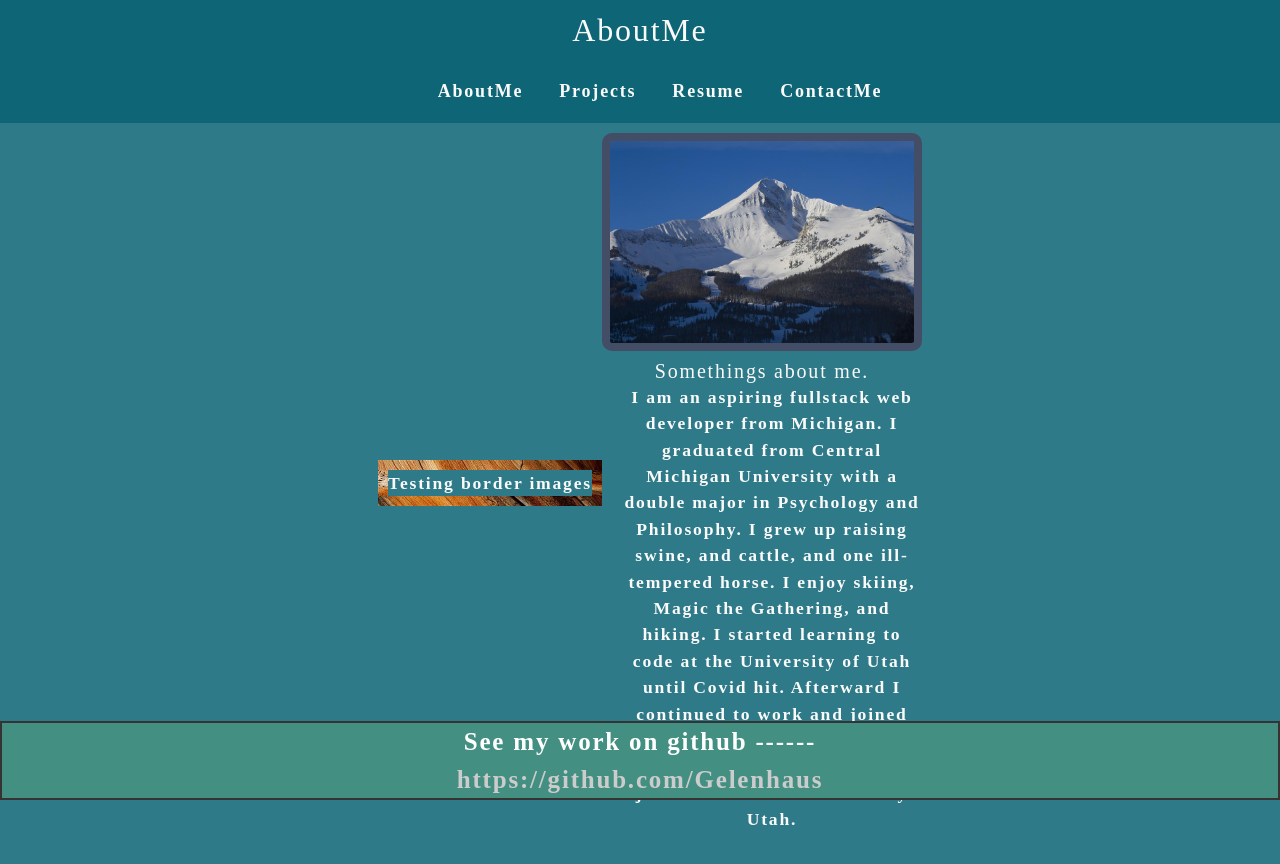
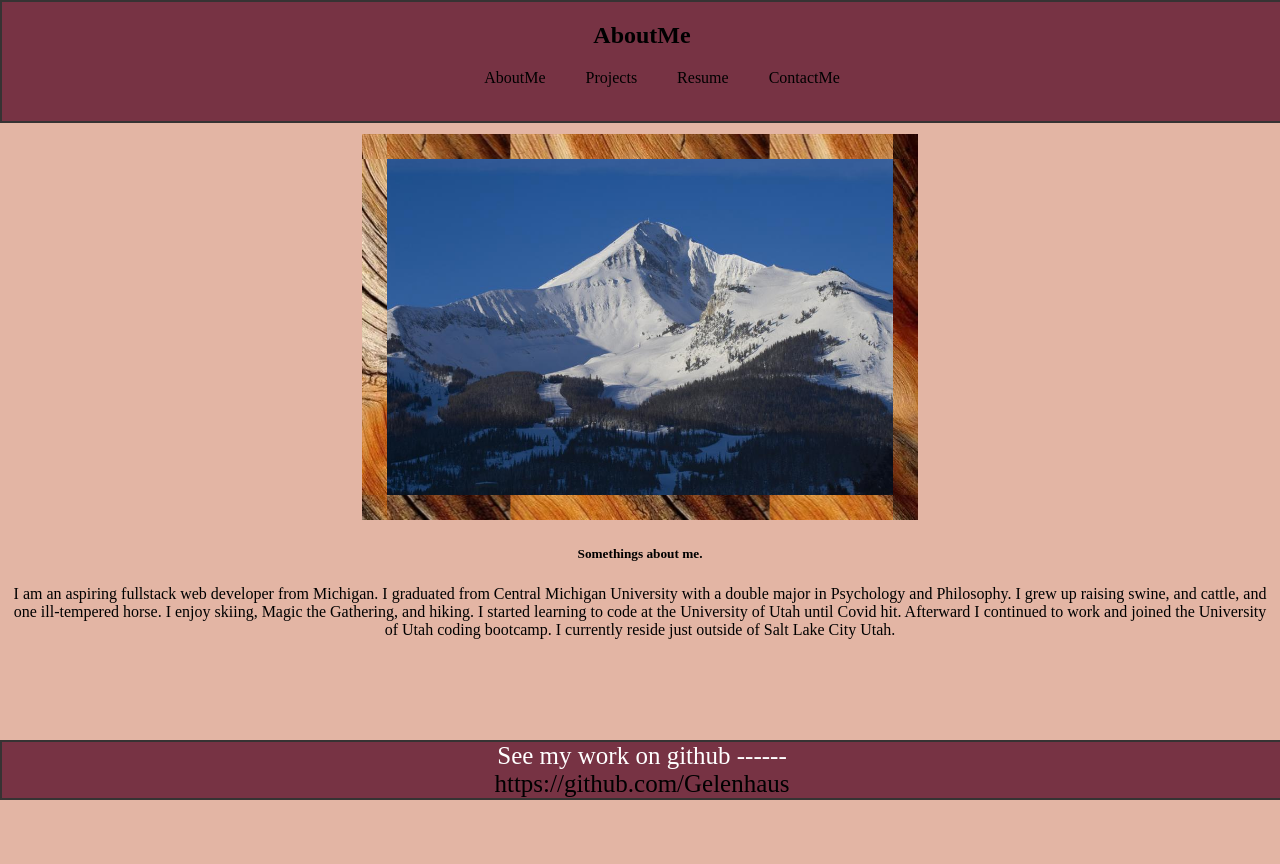
Before and after one commit to Gelenhaus/elenbaasReactPortfolio, a React (Create React App) app: page / in a window 1280 px wide. Shown: the top 864 px of the page. After the commit the page ends 800 px from the top, so only its background shows below. Built offline with nearby package versions, Linux system fonts and the light colour scheme.

Commit message:
A small change

```diff
--- a/src/App.js
+++ b/src/App.js
@@ -3,8 +3,9 @@ import Nav from './components/Nav/index';
 import AboutMe from './components/AboutMe/index';
 import Projects from './components/Projects/index';
 import Footer from './components/Footer/index';
-import ContactMe from './components/ContactMe/index'
-import Resume from './components/Resume/index'
+import ContactMe from './components/ContactMe/index';
+import Resume from './components/Resume/index';
+
 
 function App() {
 
@@ -30,13 +31,12 @@ function App() {
   }
 
   return (
-    <div class="banner">
-      <section class="banner">
+    <div >
+      <section >
         <Nav currentCategory={currentCategory} setCurrentCategory={setCurrentCategory} />
         <section>
           {changeCategory(currentCategory)}
         </section>
-
         <Footer />
       </section>
     </div>
--- a/src/components/AboutMe/index.js
+++ b/src/components/AboutMe/index.js
@@ -1,28 +1,16 @@
 import React from 'react';
-import cover from '../../assets/cover/myReactPortfolioBackground.jpeg';
-import Button from 'react-bootstrap/Button';
 import mountainPicture from '../../assets/mountain/bigsky.jpeg';
-import woodPic from '../../assets/wood/woodgrain.jpeg';
 
 function AboutMe() {
     return (
-
-
-
-        <section className="outsideBox">
-
-            <div>
-                <p className="customBorder">Testing border images</p>
-            </div>
-
-            <div class="card">
-                <img class="card-image-top" src={mountainPicture} alt="A mountain top.">
-                </img>
-                <div class="card-body">
-                    <h5 class="card-title">
+        <section>
+            <div className="box">
+                <div className="box">
+                    <img className="customBorder" src={mountainPicture} alt="A mountain top."></img>
+                    <h5>
                         Somethings about me.
                     </h5>
-                    <p class="card-text">
+                    <p>
                     I am an aspiring fullstack web developer from Michigan.
 
                     I graduated from Central Michigan University with a double major in Psychology and Philosophy.
@@ -37,36 +25,13 @@ function AboutMe() {
 
                     I currently reside just outside of Salt Lake City Utah.
                 </p>
+                </div>
 
-
+            <div >
 
                 </div>
             </div>
-
-
-            {/* <h1 id="about">About me</h1>
-            <p>My name is Gerrit Elenbaas
-
-            I am an aspiring fullstack web developer from Michigan.
-
-            I graduated from Central Michigan University with a double major in Psychology and Philosophy.
-
-            I grew up raising swine, and cattle, and one ill-tempered horse.
-
-            I am enjoy skiing, Magic the Gathering, and hiking.
-
-            I started learning to code at the University of Utah until Covid hit.
-
-            Afterward I continued to work and joined the University of Utah coding bootcamp.
-
-            I currently reside just outside of Salt Lake City Utah.
-            </p>
-            <img src={cover} className="myNaturePhoto" alt="cover" /> */}
-
-
         </section>
-
-
     );
 }
 
--- a/src/components/Nav/index.js
+++ b/src/components/Nav/index.js
@@ -6,13 +6,13 @@ function Nav(props) {
 
     return (
         <header >
-            <div className="outsideBox">
-                <h2 class="container">
+            <div >
+                <h2>
                     {props.currentCategory}
                 </h2>
             </div>
             <div>
-                <nav className="outsideBox">
+                <nav className="nav">
                     <ul>
                         {options.map(thang => (
                             < a
--- a/src/components/Resume/index.js
+++ b/src/components/Resume/index.js
@@ -1,13 +1,13 @@
 import React from 'react';
-import resume from '../Resume/ResumeGSE.txt';
+import resume from '../Resume/GEResume2022 (1).pdf';
 
 
 
 function Resume() {
     return (
-        <section className="projects">
-            <div className="resumeDownload">
-                <a href={resume} className="href" download>Click to download resume</a>
+        <section >
+            <div className="resumeBox">
+                <a href={resume} download>Click to download resume</a>
             </div>
         </section>
 
--- a/src/index.css
+++ b/src/index.css
@@ -1,382 +1,20 @@
-main {
-	margin: 0 auto;
-	max-width: 90%;
-  padding: 50px 30px;
-
-
-}
-
-
 :root {
-  --primary: #8c54ff;
-  --secondary: #F3A847;
-  --tertiary: #B12704;
-  --light: #fafafa;
-  --baLoo: #086272d7;
-  --darker: #111111;
-  --error: rgb(228, 46, 1);
-  --spacing-one: calc(1rem * 0.5);
-  --spacing-two: calc(1rem);
-  --spacing-five: calc(2.5rem);
-
-
-}
-
-.customBorder {
-  border-width: 10px;
-  border-style: solid;
-  border-image-repeat:stretch;
-  border-image-source: url("./assets/wood/woodgrain.jpeg");
-  border-image-slice: 20;
-
-
-}
-
-
-
-
-.href {
-  text-decoration: none;
-  color: #cccccc;
-}
-
-* {
-  box-sizing: border-box;
-}
-
-html,
-body {
-  min-height: 100%;
+  --green: rgb(172, 243, 157);
+  --red: rgb(232, 95, 92);
+  --blue: rgb(156, 255, 250);
+  --violet: rgb(119, 51, 68);
+  --melon: rgb(227, 181, 164);
 }
 
 body {
-  margin: 0;
-  padding: 0;
-  font-weight: 600;
-  line-height: 1.5;
-  font-size: 18px;
-  letter-spacing: .1em;
-  background: var(--baLoo);
-  color: var(--light);
-  font-family: 'Montserrat';
-  margin-bottom:90px;
-}
-
-h1,
-h2,
-h3,
-h4,
-h5,
-h6 {
-  font-family: 'Montserrat';
-  font-weight: 500;
-  margin: auto;
-  text-align: center;
-  line-height: 1.25;
-  border-top: 25px;
-
-
-}
-
-h1 {
-  font-size: 2.25rem;
-}
-
-h2 {
-  font-size: 2rem;
-}
-
-h3 {
-  font-size: 1.75rem;
-}
-
-h4 {
-  font-size: 1.5rem;
-}
-
-h5 {
-  font-size: 1.25rem;
-}
-
-h6 {
-  font-size: 1rem;
-}
-
-p {
-  font-size: 1.1rem;
-  margin-top: 0;
-  margin-left: 15pt;
-}
-
-a {
-  color: var(--tertiary);
-  text-decoration: none;
-  font-weight: bold;
-}
-
-a:hover {
-  text-decoration: underline;
-}
-
-header {
-  background: var(--baLoo);
-}
-
-header a {
-  color: var(--light);
-}
-
-button {
-  font-size: 1rem;
-  text-decoration: none;
-  padding: 0.25rem 1rem;
-  border-radius: .5rem;
-  border: none;
-  outline: none;
-  cursor: pointer;
-  margin: 0 1px;
-  background-color: var(--secondary);
-}
-
-button:hover {
-  opacity: .8;
-}
-
-button[disabled] {
-  cursor: default;
-  opacity: .8;
-}
-
-.banner {
-  display: block; width: 100%;
-
-}
-.projects {
-justify-content: center;
- text-align: center;
- width: 50%;
- margin: auto;
-
-}
-
-.insideBox{
-  padding: 10px;
-
-}
-
-img {
-  max-width: 100%;
-  border: #444d66;
-  border-radius: 10px;
-  border-width: 8px;
-  border-style: solid;
-}
-
-.center {
-  display:block;
-  justify-content: center;
+  display: flex;
+  flex-direction: column;
   align-items: center;
-  padding: 5px;
-  margin: 2px;
-}
-
-span[role="img"] {
-  cursor: default;
-}
-
-form {
-  width: 40%;
-}
-
-input {
-  font-size: 1rem;
-  padding: 0.25rem;
-  border: 1px solid var(--baLoo);
-  outline: none;
-  border-radius: 3px;
-  transition: box-shadow 0.2s;
-}
-
-input:focus {
-  border: 1px solid var(--secondary);
-  box-shadow: 0 0 .25rem rgba(0, 0, 0, .5);
-}
-
-li {
-  list-style: none;
-}
-
-nav a:hover {
-  text-decoration: none;
-}
-
-nav  li {
-  cursor: pointer;
-}
-
-textarea {
-	width: 600px;
-	height: 120px;
-	border: 3px solid #cccccc;
-	padding: 5px;
-}
-
-.container {
-  width: 85%;
-  max-width:max-content;
-  margin-left:auto;
-  margin-right: auto;
-
-
-
-}
-
-.flex-row {
-  display: flex;
-  flex-wrap: wrap;
-}
-
-.space-between {
-  justify-content: space-between;
-}
-
-.flex-end {
-  justify-content: flex-end;
-}
-
-.mx-1 {
-  margin-right: var(--spacing-one);
-  margin-left: var(--spacing-one);
-}
-
-.mx-2 {
-  margin-right: var(--spacing-two);
-  margin-left: var(--spacing-two);
-}
-
-.my-1 {
-  margin-top: var(--spacing-one);
-  margin-bottom: var(--spacing-one);
-}
-
-.my-2 {
-  margin-top: var(--spacing-two);
-  margin-bottom: var(--spacing-two);
-}
-
-.my-5 {
-  margin-top: var(--spacing-five);
-  margin-bottom: var(--spacing-five);
-  margin-left: 20pt;
-
-}
-
-.px-1 {
-  padding-right: var(--spacing-one);
-  padding-left: var(--spacing-one);
-}
-
-.px-2 {
-  padding-right: var(--spacing-two);
-  padding-left: var(--spacing-two);
-}
-
-.py-1 {
-  padding-top: var(--spacing-one);
-  padding-bottom: var(--spacing-one);
-}
-
-.py-2 {
-  padding-top: var(--spacing-two);
-  padding-bottom: var(--spacing-two);
-}
-
-.card {
-  width: 25%;
-  text-align: center;
-}
-
-.outsideBox {
-padding-top: 10px;
-display: flex;
-justify-content: center;
-align-items: center;
-}
-
-.img-thumbnail {
-  width: auto;
-  height: 300px;
-  margin-bottom: 50px;
-  cursor: pointer;
-}
-
-.modalBackdrop {
-	background: rgba(0, 0, 0, .65);
-	bottom: 0;
-	left: 0;
-	overflow: auto;
-	position: fixed;
-	right: 0;
-	top: 0;
-	z-index: 1;
-}
-
-.modalContainer {
-	background: var(--darker);
-	border-radius: 5px;
-	max-width: 100%;
-	margin: 50px auto;
-	padding: 15px;
-	width: 960px;
-}
-
-.modalTitle {
-	font-size: 18px;
-	font-weight: 600;
-	margin-bottom: 25px;
-}
-
-button {
-	background: var(--primary);
-	border: 0;
-	border-radius: 5px;
-	color: #fff;
-	cursor: pointer;
-	font-size: 16px;
-	font-weight: 600;
-	margin-bottom: 30px;
-	padding: 10px 15px;
-}
-
-a {
-	border-radius: 25px;
-	color: var(--primary);
-	font-weight: 600;
-	padding: 20px;
-	margin-left: -2px;
-	margin-right: -2px;
-
-}
-
-.navActive {
-  color: var(--secondary);
-}
-
-.myNaturePhoto {
-  border-radius: 50%;
-  height: 360px;
-  width: 340px;
-}
-
-.resumeDownload {
-  border: #B12704;
-  border-radius: 10px;
-  padding: 10px;
-  margin: 10px;
+  background-color: var(--melon);
 }
 
 .footer {
-  background-color: rgb(67, 144, 131);
+  background-color:var(--violet);
   border:2px solid rgb(54, 51, 51);
   position: fixed;
   text-align: center;
@@ -385,4 +23,70 @@ a {
   bottom: 0;
   color: white;
   font-size: 25px;
+  left: 0%;
+
  }
+
+ header {
+   position: fixed;
+   top: 0%;
+   left: 0%;
+   border: 2px solid rgb(54, 51, 51);
+   background-color: var(--violet);
+   width: 100%;
+
+
+
+ }
+
+ a {
+   text-decoration: none;
+   color:black;
+   padding: 10px;
+   margin: 10px;
+   border: 10px;
+ }
+
+ .box {
+   margin-top: 10%;
+   margin-bottom: 10%;
+  display: block;
+  justify-content: center;
+  text-align: center;
+}
+
+.contactBox {
+  margin-top: 150px;
+}
+
+.resumeBox {
+  margin-top: 150px;
+}
+
+
+ h2 {
+   text-align: center;
+ }
+
+
+ ul {
+   text-decoration: none;
+
+ }
+.nav{
+  text-align: center;
+}
+
+.customBorder {
+  color: #09080c;
+  background-color: #f5f0ec;
+  border-width: 25px;
+  border-style: solid;
+  border-image-repeat:repeat;
+  border-image-source: url("./assets/wood/woodgrain.jpeg");
+  border-image-slice: 30;
+  justify-content: center;
+  text-align: center;
+  width: 40%;
+  margin: auto;
+}
```
Also changed, not shown: src/components/ContactMe/index.js (+15 -22 lines), src/components/Projects/index.js (+21 -101 lines), src/components/Resume/ResumeGSE.txt (deleted), 1 other file (tests, documents, lock files or other folders). Lines whose indentation alone changed are shown as unchanged.
